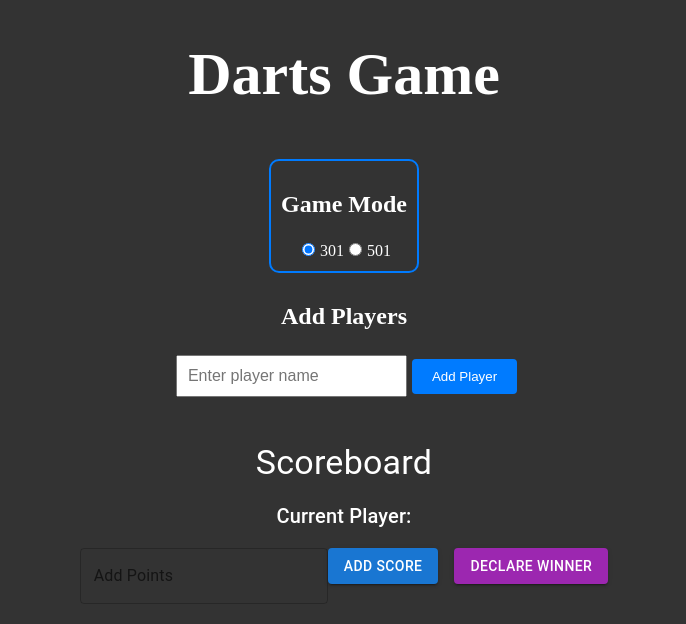
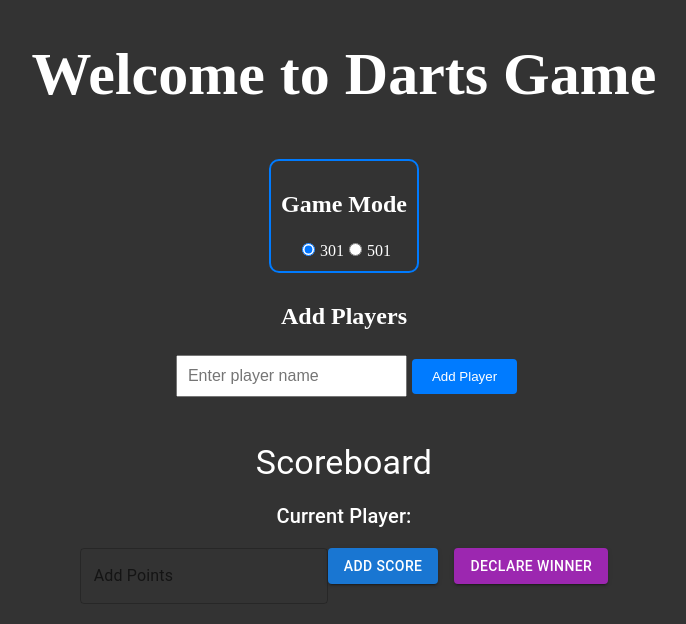
Before and after one commit to Alis-1/Darts_Project, a React (Vite) app: page / in a window 1280 px wide. Shown: the top 624 px of the page, without its empty margins (296-982 px from the left). Built offline with nearby package versions, Linux system fonts and the light colour scheme.

Commit message:
App: minor changes

```diff
--- a/src/App.jsx
+++ b/src/App.jsx
@@ -2,7 +2,7 @@ import React from 'react';
 import { Container } from '@mui/material';
 import PlayerInput from './components/PlayerInput';
 import GameModeSelector from './components/GameModeSelector';
-import Scoreboard from './components/Scoreboard'; // Päivitetty polku
+import Scoreboard from './components/Scoreboard';
 import { GameProvider } from "./GameContext";
 import './app.css';
 
@@ -10,7 +10,7 @@ function App() {
   return (
     <GameProvider>
       <Container>
-        <h1>Darts Game</h1>
+        <h1>Welcome to Darts Game</h1>
         <GameModeSelector />
         <PlayerInput />
         <Scoreboard />
```
